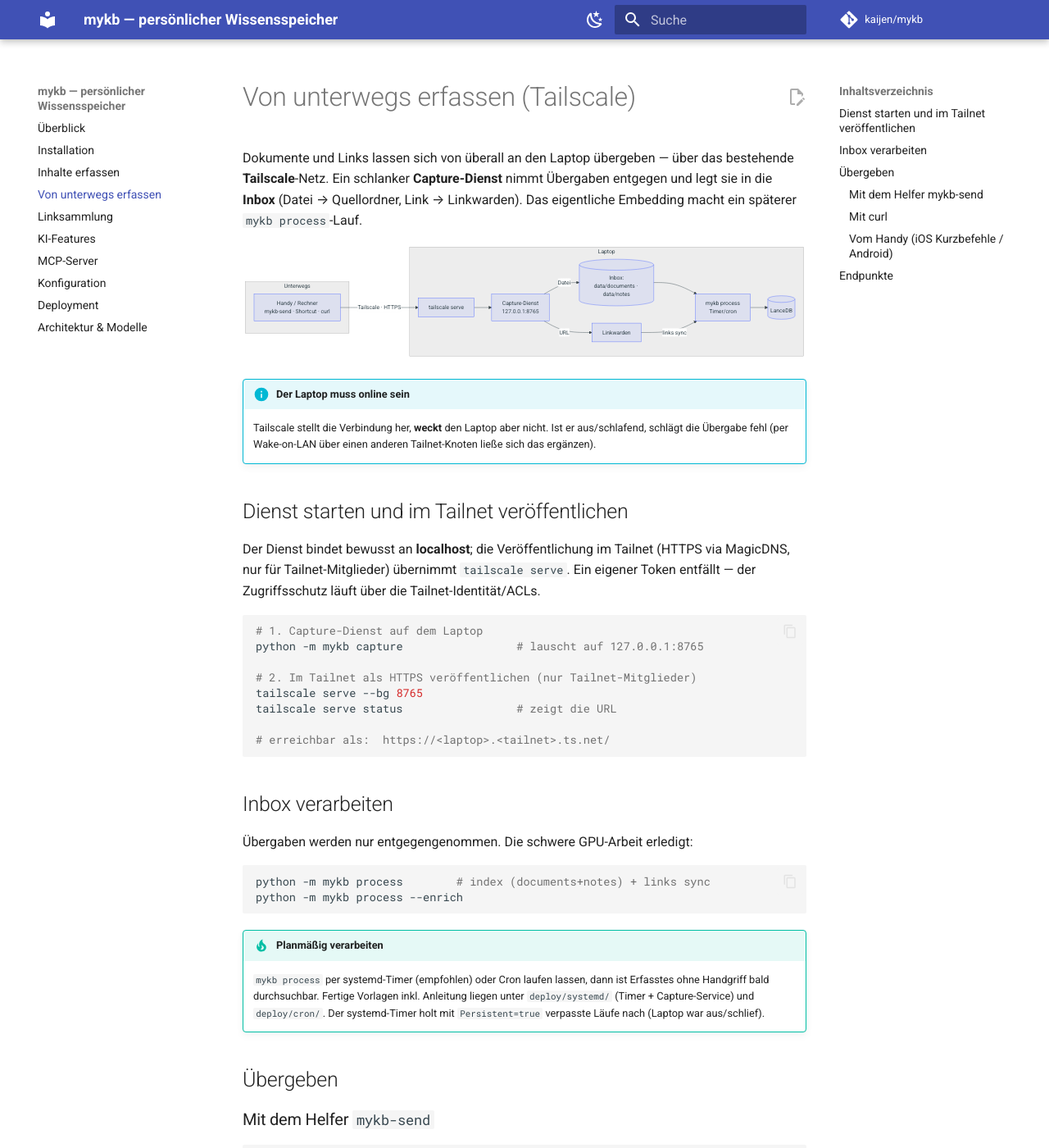
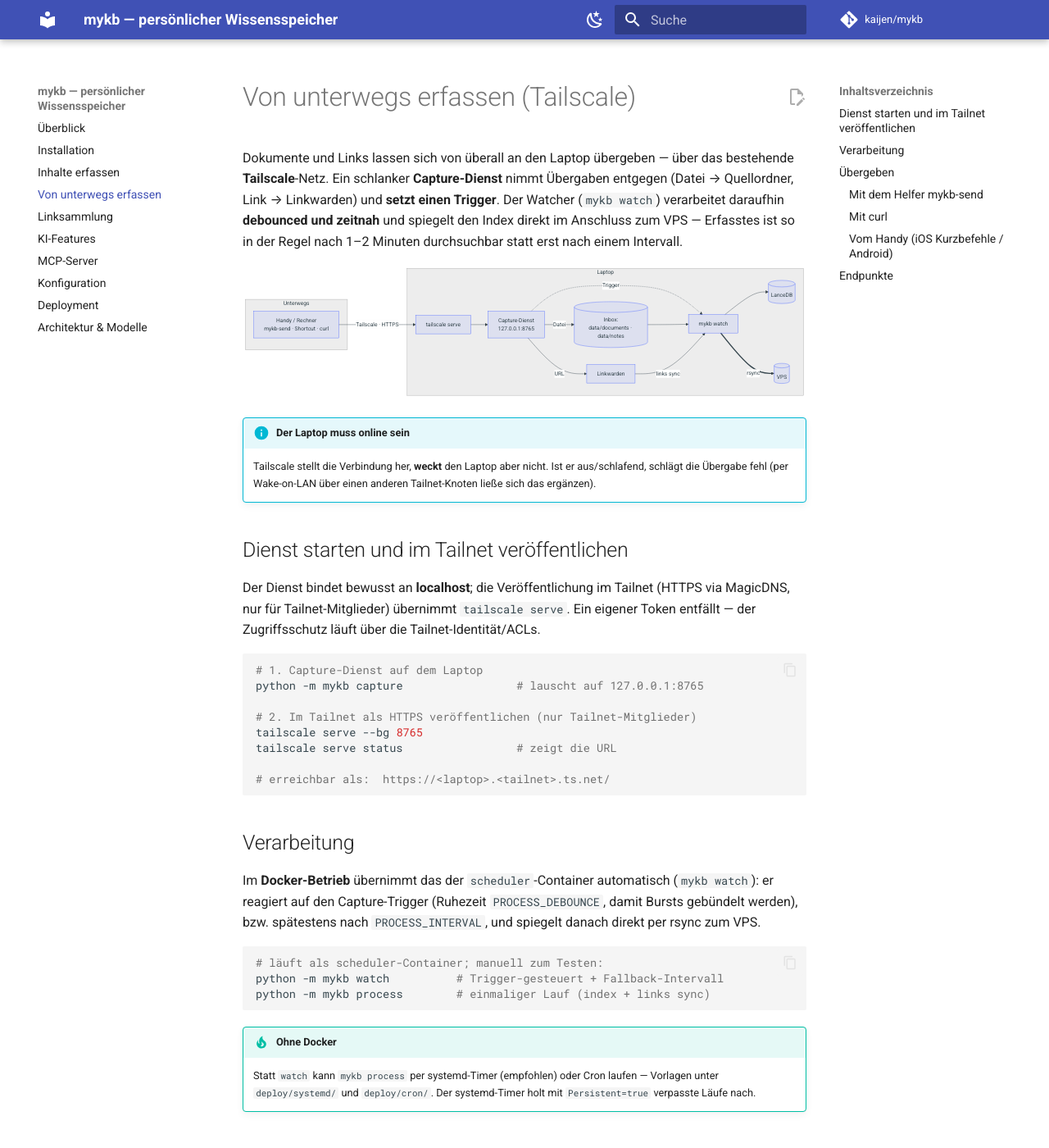
Before and after one commit to kaijen/mykb, an MkDocs documentation site: the page built from docs/capture.md, in a window 1280 px wide and 1400 px high. Shown: the whole window at 82% size. Built offline with MkDocs 1.6.1 and Material for MkDocs 9.7.7, drawn with Linux system fonts in a browser that asks for light colours; comment, search, counter and statistics services are not loaded; the version menu is left out.

Commit message:
Ereignisgesteuerte Verarbeitung: Capture-Trigger + mykb watch (#5)
Statt fixem Intervall ist Erfasstes meist in 1–2 min durchsuchbar:
- mykb/scheduler.py: Trigger-Datei + reine, getestete should_process-Logik
  (Debounce/Intervall) + watch-Schleife; rsync direkt nach jedem Lauf
  (löst die rsync-Konsistenz: nie mitten in einen Schreibvorgang)
- capture feuert nach jeder Übergabe den Trigger (gemeinsames State-Volume)
- links.sync_from_linkwarden akzeptiert optionalen Ingestor (Embedder wird im
  Watcher einmal geladen und wiederverwendet)
- CLI: 'mykb watch'; config: STATE_DIR, PROCESS_DEBOUNCE, WATCH_POLL,
  VPS_SSH_TARGET, SSH_KEY
- Dockerfile.cuda: rsync + openssh-client; docker-compose.laptop.yml: scheduler
  läuft 'mykb watch', state-Volume geteilt mit capture, SSH-Key gemountet,
  separater sync-Container entfernt
- Doku (capture/deployment/CLAUDE/README/.env.example) aktualisiert

Verifiziert: py_compile, Importe, Unit-Tests (should_process + Trigger),
Capture feuert Trigger (TestClient), Compose-YAML, mkdocs --strict.

Adressiert #5.

Co-Authored-By: Claude Opus 4.8 <noreply@anthropic.com>
Claude-Session: https://claude.ai/code/session_01Qke9Czy7tbTpEwfBnm9KaA

````diff
--- a/docs/capture.md
+++ b/docs/capture.md
@@ -2,8 +2,10 @@
 
 Dokumente und Links lassen sich von überall an den Laptop übergeben — über das
 bestehende **Tailscale**-Netz. Ein schlanker **Capture-Dienst** nimmt Übergaben
-entgegen und legt sie in die **Inbox** (Datei → Quellordner, Link → Linkwarden).
-Das eigentliche Embedding macht ein späterer `mykb process`-Lauf.
+entgegen (Datei → Quellordner, Link → Linkwarden) und **setzt einen Trigger**.
+Der Watcher (`mykb watch`) verarbeitet daraufhin **debounced und zeitnah** und
+spiegelt den Index direkt im Anschluss zum VPS — Erfasstes ist so in der Regel
+nach 1–2 Minuten durchsuchbar statt erst nach einem Intervall.
 
 ```mermaid
 flowchart LR
@@ -15,9 +17,11 @@ flowchart LR
         TSS --> CAP[Capture-Dienst<br/>127.0.0.1:8765]
         CAP -->|Datei| INB[(Inbox:<br/>data/documents · data/notes)]
         CAP -->|URL| LW[Linkwarden]
-        INB --> PROC[mykb process<br/>Timer/cron]
-        LW -->|links sync| PROC
-        PROC --> DB[(LanceDB)]
+        CAP -.Trigger.-> W[mykb watch]
+        INB --> W
+        LW -->|links sync| W
+        W --> DB[(LanceDB)]
+        W ==>|rsync| VPS[(VPS)]
     end
 ```
 
@@ -44,21 +48,23 @@ tailscale serve status                 # zeigt die URL
 # erreichbar als:  https://<laptop>.<tailnet>.ts.net/
 ```
 
-## Inbox verarbeiten
+## Verarbeitung
 
-Übergaben werden nur entgegengenommen. Die schwere GPU-Arbeit erledigt:
+Im **Docker-Betrieb** übernimmt das der `scheduler`-Container automatisch
+(`mykb watch`): er reagiert auf den Capture-Trigger (Ruhezeit `PROCESS_DEBOUNCE`,
+damit Bursts gebündelt werden), bzw. spätestens nach `PROCESS_INTERVAL`, und
+spiegelt danach direkt per rsync zum VPS.
 
 ```bash
-python -m mykb process        # index (documents+notes) + links sync
-python -m mykb process --enrich
+# läuft als scheduler-Container; manuell zum Testen:
+python -m mykb watch          # Trigger-gesteuert + Fallback-Intervall
+python -m mykb process        # einmaliger Lauf (index + links sync)
 ```
 
-!!! tip "Planmäßig verarbeiten"
-    `mykb process` per systemd-Timer (empfohlen) oder Cron laufen lassen, dann
-    ist Erfasstes ohne Handgriff bald durchsuchbar. Fertige Vorlagen inkl.
-    Anleitung liegen unter `deploy/systemd/` (Timer + Capture-Service) und
-    `deploy/cron/`. Der systemd-Timer holt mit `Persistent=true` verpasste Läufe
-    nach (Laptop war aus/schlief).
+!!! tip "Ohne Docker"
+    Statt `watch` kann `mykb process` per systemd-Timer (empfohlen) oder Cron
+    laufen — Vorlagen unter `deploy/systemd/` und `deploy/cron/`. Der
+    systemd-Timer holt mit `Persistent=true` verpasste Läufe nach.
 
 ## Übergeben
 
````
Also changed, not shown: CLAUDE.md (+15 -11 lines), README.md (+6 -4 lines), docs/deployment.md (+13 -11 lines), 8 other files.
